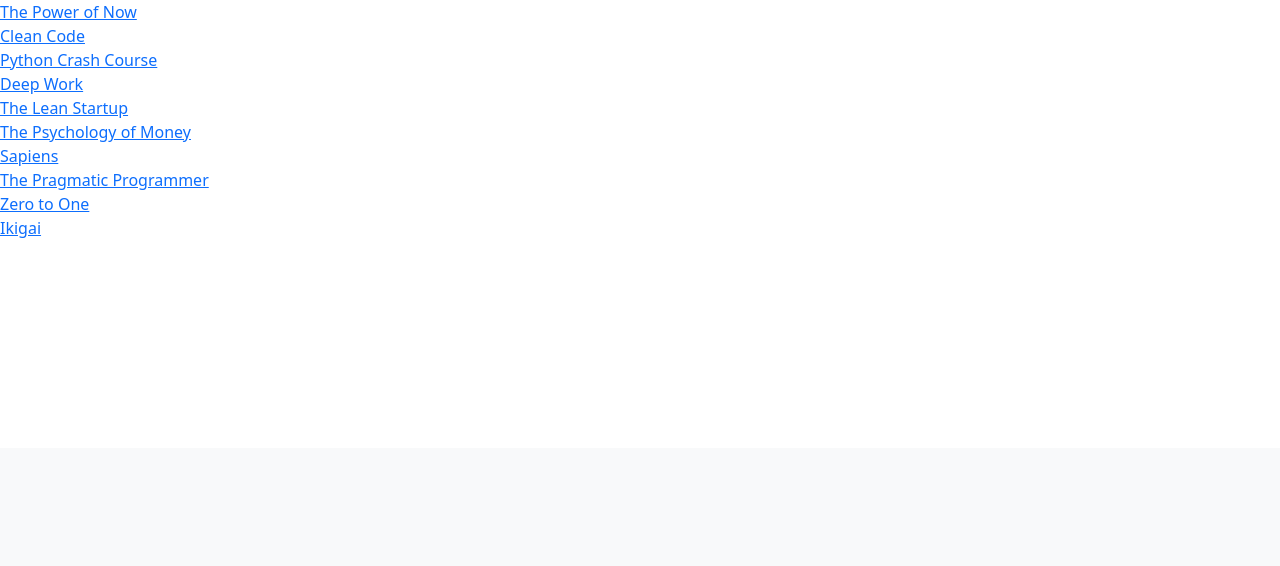
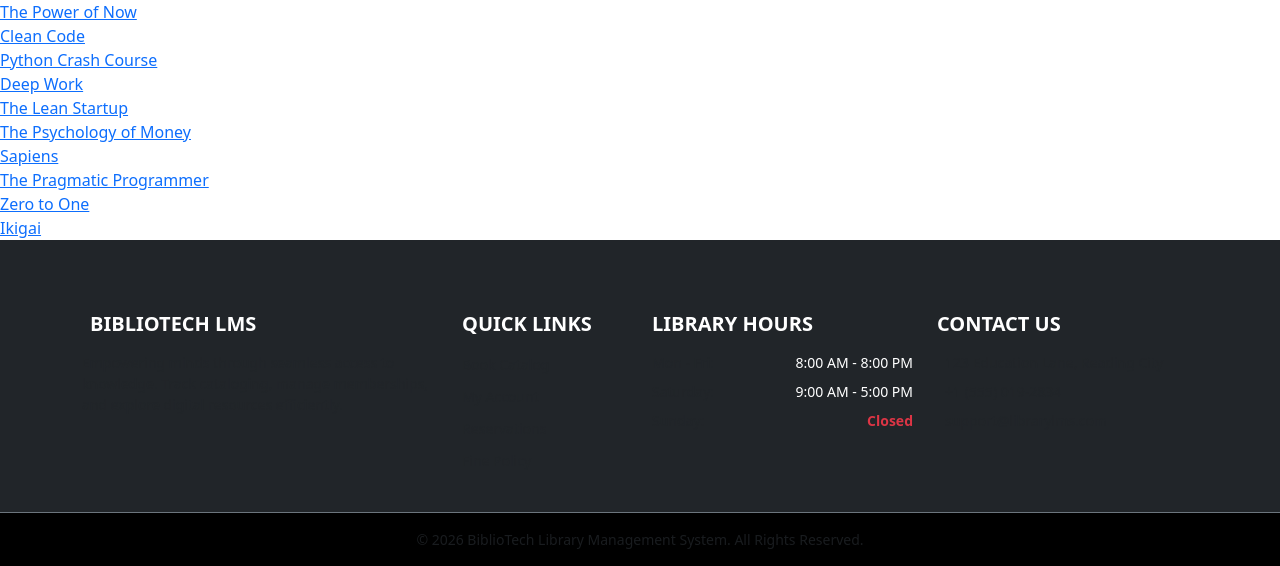
Before and after one commit to sumit-vish0/library_management_system, a Django app: page / in a window 1280 px wide. Shown: the part 352-918 px from the top of the page. Before the commit the page ends 590 px from the top, so only its background shows below. Run offline with Django 5.2, Linux system fonts and the light colour scheme.

Commit message:
footer was added

```diff
--- a/books/templates/base.html
+++ b/books/templates/base.html
@@ -7,9 +7,10 @@
     <link href="https://cdn.jsdelivr.net/npm/bootstrap@5.3.8/dist/css/bootstrap.min.css" rel="stylesheet" integrity="sha384-sRIl4kxILFvY47J16cr9ZwB07vP4J8+LH7qKQnuqkuIAvNWLzeN8tE5YBujZqJLB" crossorigin="anonymous">
 </head>
 <body>
-    {% include 'partials/navbar.html'%}
+    {% include 'partials/navbar.html' %}
     {% block content %}
     {% endblock content %}
+    {% include 'partials/footer.html' %}
     <script src="https://cdn.jsdelivr.net/npm/bootstrap@5.3.8/dist/js/bootstrap.bundle.min.js" integrity="sha384-FKyoEForCGlyvwx9Hj09JcYn3nv7wiPVlz7YYwJrWVcXK/BmnVDxM+D2scQbITxI" crossorigin="anonymous"></script>
 </body>
 </html>
--- /dev/null
+++ b/books/templates/partials/footer.html
@@ -0,0 +1,66 @@
+<footer class="bg-dark text-light pt-5 mt-auto">
+  <div class="container py-4">
+    <div class="row g-4">
+
+      <div class="col-lg-4 col-md-6">
+        <h5 class="text-white mb-3 text-uppercase fw-bold text-primary">
+          <i class="bi bi-book-half me-2"></i>BiblioTech LMS
+        </h5>
+        <p class="text-muted small">
+          Empowering minds through seamless access to knowledge. Track cataloging, manage memberships, and explore digital resources efficiently.
+        </p>
+      </div>
+
+      <div class="col-lg-2 col-md-6">
+        <h5 class="text-white mb-3 text-uppercase fw-bold">Quick Links</h5>
+        <ul class="list-unstyled">
+          <li class="mb-2"><a href="#catalog" class="text-muted text-decoration-none text-white-hover small">Book Catalog</a></li>
+          <li class="mb-2"><a href="#account" class="text-muted text-decoration-none text-white-hover small">My Account</a></li>
+          <li class="mb-2"><a href="#reservations" class="text-muted text-decoration-none text-white-hover small">Reservations</a></li>
+          <li class="mb-2"><a href="#fines" class="text-muted text-decoration-none text-white-hover small">Fine Policy</a></li>
+        </ul>
+      </div>
+
+      <div class="col-lg-3 col-md-6">
+        <h5 class="text-white mb-3 text-uppercase fw-bold">Library Hours</h5>
+        <ul class="list-unstyled text-muted small">
+          <li class="mb-2 d-flex justify-content-between">
+            <span>Mon - Fri:</span>
+            <span class="text-white">8:00 AM - 8:00 PM</span>
+          </li>
+          <li class="mb-2 d-flex justify-content-between">
+            <span>Saturday:</span>
+            <span class="text-white">9:00 AM - 5:00 PM</span>
+          </li>
+          <li class="mb-2 d-flex justify-content-between">
+            <span>Sunday:</span>
+            <span class="text-danger fw-bold">Closed</span>
+          </li>
+        </ul>
+      </div>
+
+      <div class="col-lg-3 col-md-6">
+        <h5 class="text-white mb-3 text-uppercase fw-bold">Contact Us</h5>
+        <ul class="list-unstyled text-muted small">
+          <li class="mb-2 d-flex align-items-start">
+            <i class="bi bi-geo-alt-fill text-primary me-2"></i>
+            <span>123 Education Lane, Reading City</span>
+          </li>
+          <li class="mb-2 d-flex align-items-center">
+            <i class="bi bi-telephone-fill text-primary me-2"></i>
+            <span>+1 (555) 019-2834</span>
+          </li>
+          <li class="mb-2 d-flex align-items-center">
+            <i class="bi bi-envelope-fill text-primary me-2"></i>
+            <span>support@librarylms.com</span>
+          </li>
+        </ul>
+      </div>
+
+    </div>
+  </div>
+
+  <div class="bg-black py-3 text-center border-top border-secondary">
+    <p class="text-muted small mb-0">&copy; 2026 BiblioTech Library Management System. All Rights Reserved.</p>
+  </div>
+</footer>
```
